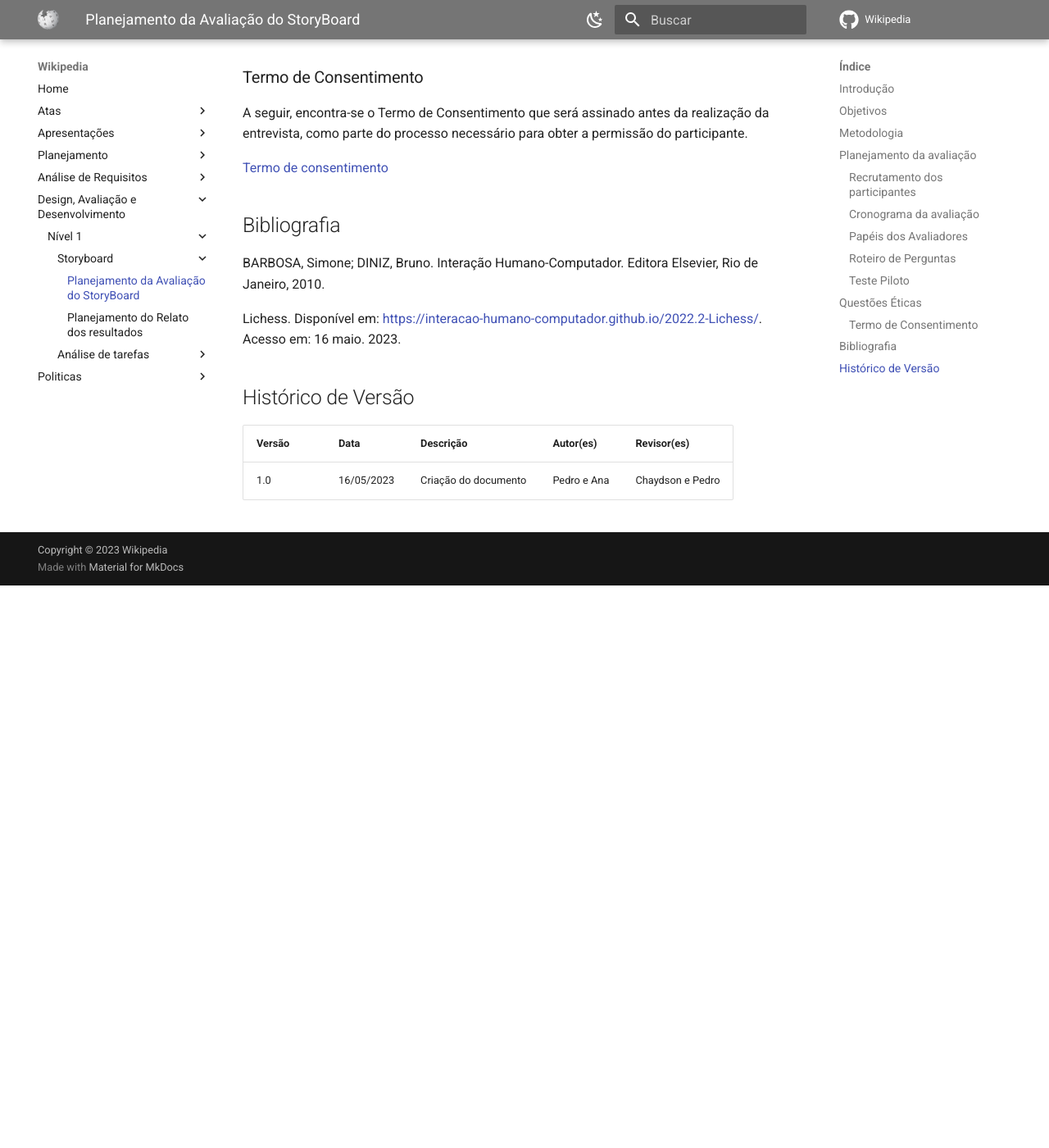
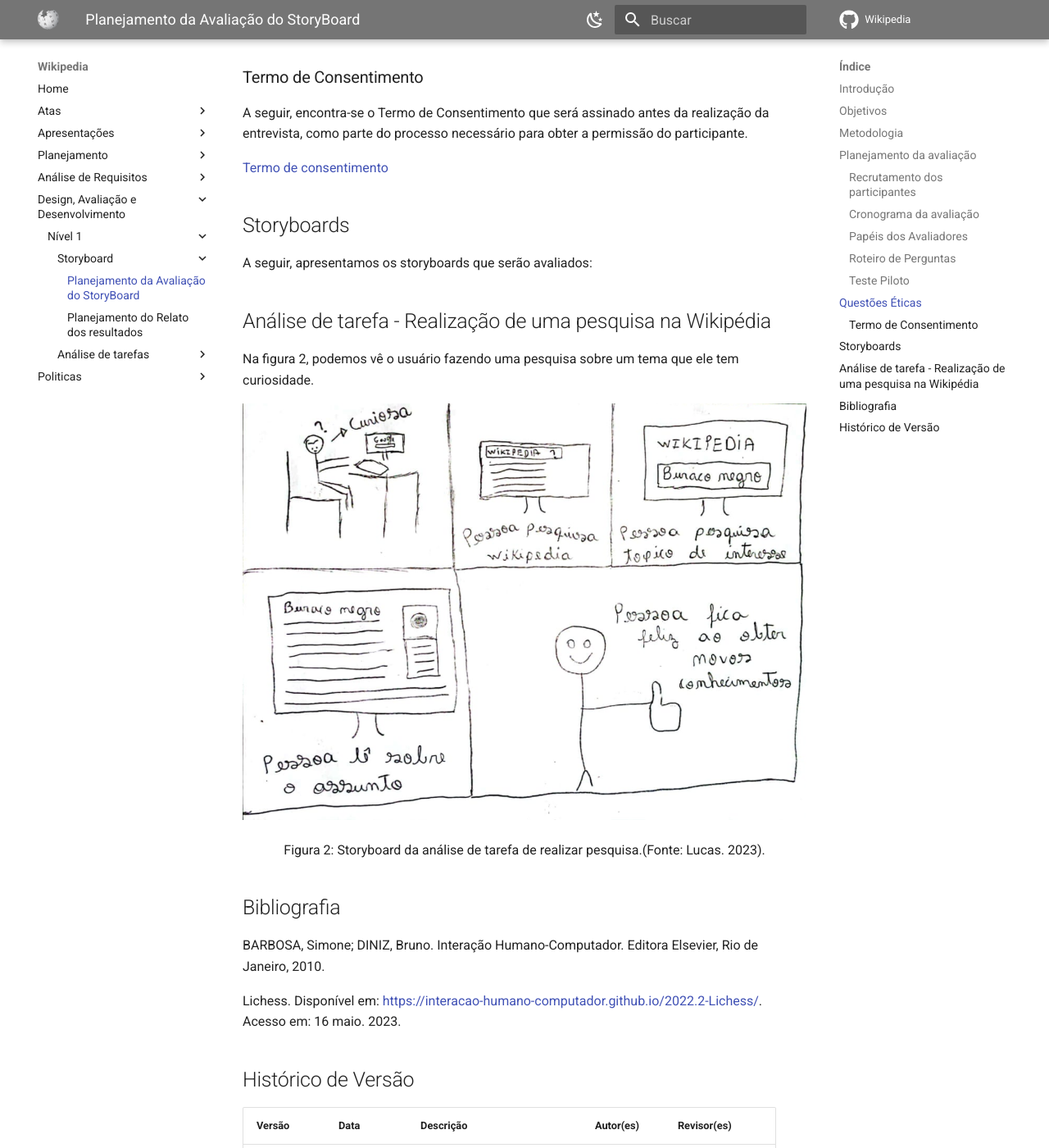
Before and after one commit to Interacao-Humano-Computador/2023.1-Wikipedia, an MkDocs documentation site: the page built from docs/design-avaliacao-desenvolvimento/nivel1/storyboard/planejamentoDaAvaliacao.md, in a window 1280 px wide and 1400 px high, scrolled down 2801 px. Shown: the whole window at 82% size. Built offline with MkDocs 1.6.1 and Material for MkDocs 9.7.7, drawn with Linux system fonts in a browser that asks for light colours; comment, search, counter and statistics services are not loaded; before the commit the page ends 3515 px from its top, so only the background shows below that; some of the changed text lies outside the part shown.

Commit message:
adicionando storyboard

```diff
--- a/docs/design-avaliacao-desenvolvimento/nivel1/storyboard/planejamentoDaAvaliacao.md
+++ b/docs/design-avaliacao-desenvolvimento/nivel1/storyboard/planejamentoDaAvaliacao.md
@@ -20,10 +20,10 @@ No contexto da atividade de [Perfil do Usuário](../../../analise-de-requisitos/
 
 A seguir, apresentamos a Tabela 1 com o cronograma da avaliação:
 
-|    Data e horário    | Atividade                              | Autor(es)               | Revisor(es)             |
-| :-------------------: | -------------------------------------- | ----------------------- | ----------------------- |
-| 23/05/2023 às 21:00 | Executar teste piloto                  | Ana Luiza e Lucas Lopes | Chaydson e Pedro        |
-| 24/05/2023 às 20:00 | Entrevistar os usuários               | Chaydson e Pedro        | Lucas Lopes e Ana Luiza |
+|    Data e horário    | Atividade                             | Autor(es)               | Revisor(es)             |
+| :------------------: | ------------------------------------- | ----------------------- | ----------------------- |
+| 23/05/2023 às 21:00  | Executar teste piloto                 | Ana Luiza e Lucas Lopes | Chaydson e Pedro        |
+| 24/05/2023 às 20:00  | Entrevistar os usuários               | Chaydson e Pedro        | Lucas Lopes e Ana Luiza |
 | 26/05/2023 até 22:00 | Registrar os resultados da entrevista | Chaydson e Pedro        | Lucas Lopes e Ana Luiza |
 
 <div style="text-align: center">
@@ -58,6 +58,20 @@ A seguir, encontra-se o Termo de Consentimento que será assinado antes da reali
 
 [Termo de consentimento](../../../pdfs/termoConsentimentoStoryBoard.pdf)
 
+## Storyboards
+
+A seguir, apresentamos os storyboards que serão avaliados:
+
+## Análise de tarefa - Realização de uma pesquisa na Wikipédia
+
+Na figura 2, podemos vê o usuário fazendo uma pesquisa sobre um tema que ele tem curiosidade.
+
+<img src="../../../../images/storyboards/storyboard_pesquisa.png"/>
+
+<div style="text-align: center">
+<p>Figura 2: Storyboard da análise de tarefa de realizar pesquisa.(Fonte: Lucas. 2023).</p>
+</div>
+
 ## Bibliografia
 
 BARBOSA, Simone; DINIZ, Bruno. Interação Humano-Computador. Editora Elsevier, Rio de Janeiro, 2010.
@@ -66,6 +80,7 @@ Lichess. Disponível em: [https://interacao-humano-computador.github.io/2022.2-L
 
 ## Histórico de Versão
 
-| Versão | Data       | Descrição            | Autor(es)   | Revisor(es)      |
-| ------- | ---------- | ---------------------- | ----------- | ---------------- |
-| 1.0     | 16/05/2023 | Criação do documento | Pedro e Ana | Chaydson e Pedro |
+| Versão | Data       | Descrição                        | Autor(es)   | Revisor(es)      |
+| ------ | ---------- | -------------------------------- | ----------- | ---------------- |
+| 1.0    | 16/05/2023 | Criação do documento             | Pedro e Ana | Chaydson e Pedro |
+| 1.1    | 27/05/2023 | Inserindo storyboard da figura 1 | Lucas       | Samuel           |
```
Also changed, not shown: docs/images/storyboards/storyboard_pesquisa.png (added).
